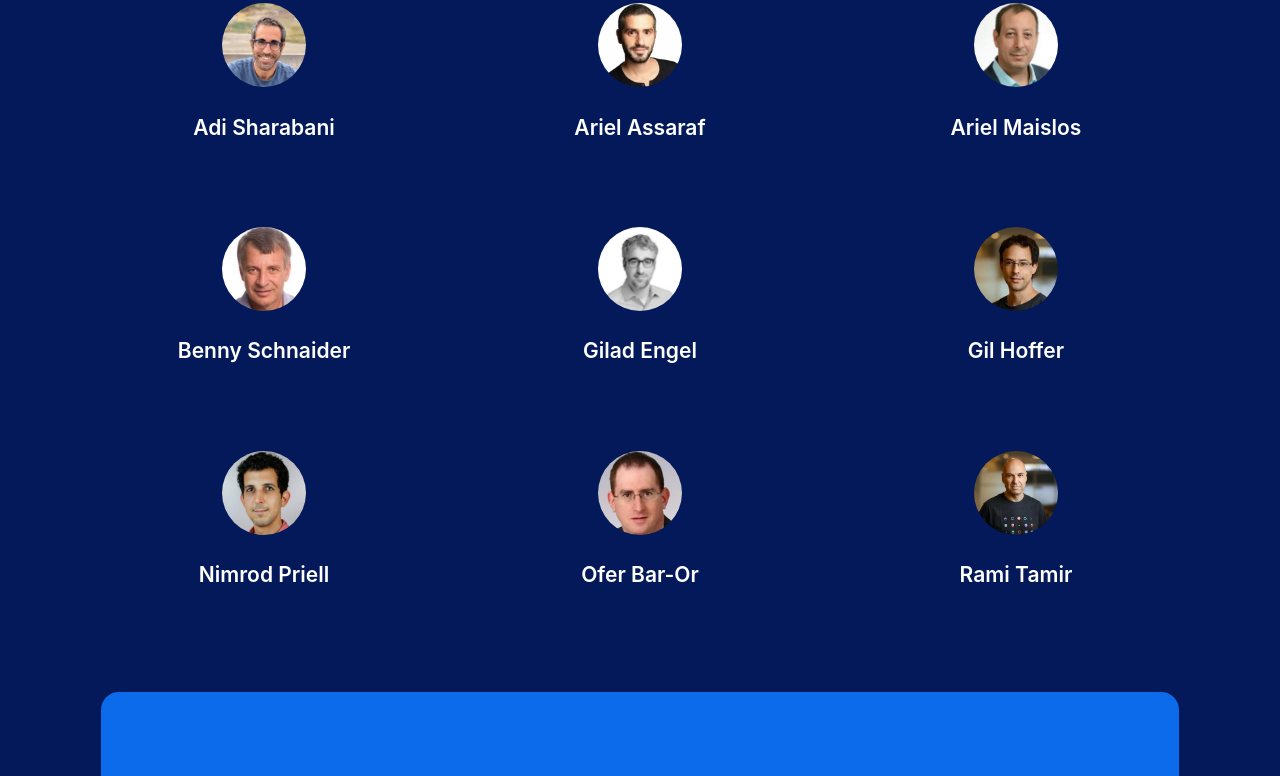
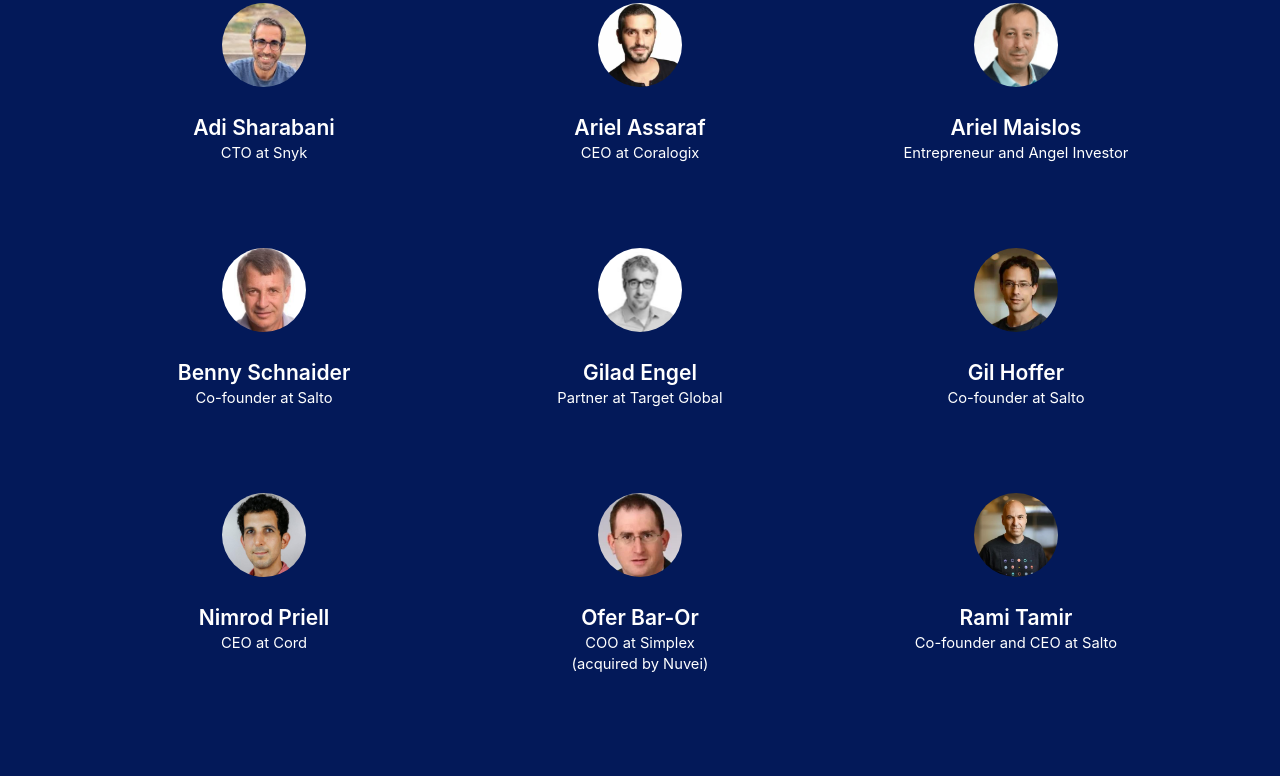
Before and after one commit to rafttio/www.raftt.io, a plain HTML site: page about-us.html in a window 1280 px wide. Shown: the part 1388-2164 px from the top of the page. Drawn offline with nearby package versions, Linux system fonts and the light colour scheme; a web font is replaced by a local one.

Commit message:
fixed missing text in angel list (about-us)
looks like the css class `.text-size-medium` is missing so the text was
hidden.
fixed it by using small text.

```diff
--- a/about-us.html
+++ b/about-us.html
@@ -489,7 +489,7 @@
                   </div>
                   <div class="margin-bottom margin-xsmall">
                     <div class="text-size-large-2 text-weight-semibold">Adi Sharabani</div>
-                    <div class="text-size-medium">CTO at Snyk</div>
+                    <div class="text-size-small">CTO at Snyk</div>
                   </div>
                 </div>
                 <div class="team5_item">
@@ -500,7 +500,7 @@
                   </div>
                   <div class="margin-bottom margin-xsmall">
                     <div class="text-size-large-2 text-weight-semibold">Ariel Assaraf</div>
-                    <div class="text-size-medium">CEO at Coralogix</div>
+                    <div class="text-size-small">CEO at Coralogix</div>
                   </div>
                 </div>
                 <div class="team5_item">
@@ -511,7 +511,7 @@
                   </div>
                   <div class="margin-bottom margin-xsmall">
                     <div class="text-size-large-2 text-weight-semibold">Ariel Maislos</div>
-                    <div class="text-size-medium">Entrepreneur and Angel Investor<br /></div>
+                    <div class="text-size-small">Entrepreneur and Angel Investor<br /></div>
                   </div>
                 </div>
                 <div class="team5_item">
@@ -522,7 +522,7 @@
                   </div>
                   <div class="margin-bottom margin-xsmall">
                     <div class="text-size-large-2 text-weight-semibold">Benny Schnaider</div>
-                    <div class="text-size-medium">Co-founder at Salto</div>
+                    <div class="text-size-small">Co-founder at Salto</div>
                   </div>
                 </div>
                 <div class="team5_item">
@@ -533,7 +533,7 @@
                   </div>
                   <div class="margin-bottom margin-xsmall">
                     <div class="text-size-large-2 text-weight-semibold">Gilad Engel</div>
-                    <div class="text-size-medium">Partner at Target Global</div>
+                    <div class="text-size-small">Partner at Target Global</div>
                   </div>
                 </div>
                 <div class="team5_item">
@@ -544,7 +544,7 @@
                   </div>
                   <div class="margin-bottom margin-xsmall">
                     <div class="text-size-large-2 text-weight-semibold">Gil Hoffer</div>
-                    <div class="text-size-medium">Co-founder at Salto</div>
+                    <div class="text-size-small">Co-founder at Salto</div>
                   </div>
                 </div>
                 <div class="team5_item">
@@ -555,7 +555,7 @@
                   </div>
                   <div class="margin-bottom margin-xsmall">
                     <div class="text-size-large-2 text-weight-semibold">Nimrod Priell</div>
-                    <div class="text-size-medium">CEO at Cord</div>
+                    <div class="text-size-small">CEO at Cord</div>
                   </div>
                 </div>
                 <div class="team5_item">
@@ -566,7 +566,7 @@
                   </div>
                   <div class="margin-bottom margin-xsmall">
                     <div class="text-size-large-2 text-weight-semibold">Ofer Bar-Or</div>
-                    <div class="text-size-medium">COO at Simplex<br />(acquired by Nuvei)</div>
+                    <div class="text-size-small">COO at Simplex<br />(acquired by Nuvei)</div>
                   </div>
                 </div>
                 <div class="team5_item">
@@ -580,7 +580,7 @@
                   </div>
                   <div class="margin-bottom margin-xsmall">
                     <div class="text-size-large-2 text-weight-semibold">Rami Tamir</div>
-                    <div class="text-size-medium">Co-founder and CEO at Salto</div>
+                    <div class="text-size-small">Co-founder and CEO at Salto</div>
                   </div>
                 </div>
               </div>
@@ -598,7 +598,7 @@
             <div class="margin-bottom margin-small">
               <h2><strong>Stop wasting time worrying about your dev env.<br />Concentrate on your code.</strong></h2>
             </div>
-            <p class="text-size-medium max-width-large align-center">The ability to focus on doing what you love best
+            <p class="text-size-small max-width-large align-center">The ability to focus on doing what you love best
               can be more than a bottled-up desire lost in a sea of frustration. Make it a reality — with Raftt.</p>
             <div class="margin-top margin-small">
               <div class="button-row is-button-row-center">
@@ -659,7 +659,8 @@
                   </div><a href="about-us.html" aria-current="page" class="footer2_link w--current">About</a><a
                     href="https://docs.raftt.io/docs/intro/raftt" class="footer2_link">Docs</a><a href="pricing.html"
                     class="footer2_link">Pricing</a><a href="https://docs.raftt.io/docs/basics/quickstart"
-                    class="footer2_link">Try the sample project</a><a href="contact.html" class="footer2_link">Request a
+                    class="footer2_link">Try the sample project</a><a href="contact.html" class="footer2_link">Request
+                    a
                     demo</a>
                 </div>
                 <div class="footer2_link-list">
@@ -728,7 +729,8 @@
                             loading="lazy" alt="" class="mode-component-img" /></div>
                         <div id="w-node-_36df41f1-d198-e1c0-c025-3fc14e1b248d-4e1b248a" class="light-image-wrap hide">
                           <img src="assets/627284f90a9a98a4363db8a6/62ea994eaf55923eec12a16b_cncf-stacked-black.svg"
-                            loading="lazy" alt="" class="mode-component-img" /></div>
+                            loading="lazy" alt="" class="mode-component-img" />
+                        </div>
                       </div>
                     </div>
                   </div>
```
